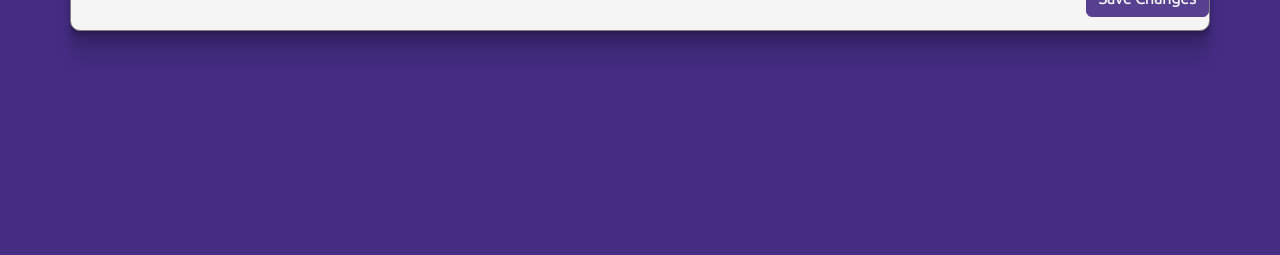
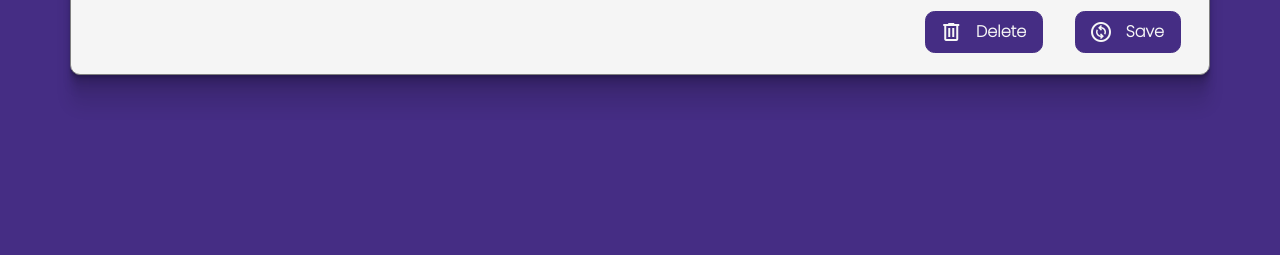
Before and after one commit to infinitus04/myMenuOnline, a Django app: page /client/category/38/ in a window 1280 px wide. Shown: the part 545-800 px from the top of the page. Run offline with Django 4.2, Linux system fonts and the light colour scheme; a user stored in the database is signed in; data comes from the database, SQL or seed files in the repository; both versions use the stored data as it was after the commit.

Commit message:
button updated and img preview added

```diff
--- a/client/views.py
+++ b/client/views.py
@@ -143,7 +143,10 @@ def itemAdd(request, id):
                 tags = tags,
                 header = header
             )
-            return redirect(f'/client/items/category={header.id}/')
+            if 'save' in request.POST:
+                return redirect(f'/client/items/category={header.id}/')
+            elif 'saveandnew':
+                return redirect(f'/client/items/category={header.id}/add/   ')
 
 
         return render(request, 'client/itemAdd.html', {'header': header })
--- a/static/css/styleAdmin.css
+++ b/static/css/styleAdmin.css
@@ -711,21 +744,67 @@ input[type="radio"]{
   }
 
   @media only screen and (max-width: 600px){
-
-    .setFixheight{
-        height: fit-content !important;
-    }
-
     .upperListCategory{
-        height: 62vh !important;
-
+        height: fit-content;
 
     }
     .categoryListIterm{
         width: 100%;
     }
     .catListRight{
-        width: 53%;
+        width: 51%;
+    }
+    .buttonListEdit{
+        justify-content: center !important;
     }
 
   }
+
+
+
+
+
+
+.buttonListEdit{
+    display: flex;
+    justify-content: end;
+  }
+  .buttonBlockEditItem{
+    display: flex;
+    justify-content: center;
+    align-items: center;
+    align-content: center;
+    margin: 0.5rem 1rem;
+    border: 1px solid var(--primaryDark);
+    padding: 0.5rem;
+    background-color: var(--primaryDark);
+    /* color: var(--navPrimaryDark) !important; */
+    border-radius: 0.6rem;
+  }
+  .buttonBlockEditItem , .buttonListEdit :hover{
+    cursor: pointer;
+  }
+  .buttonBlockEditItem > p {
+
+    margin: auto   0.5rem ;
+    color: var(--background);
+    font-weight: bolder;
+  }
+  .buttonBlockEditItem > span{
+    color: var(--background);
+  }
+
+#deleteButton:hover{
+
+    background-color: rgb(214, 22, 22);
+    transition: 0.3s;
+    border-color: whitesmoke;
+
+}
+#saveChangeButton:hover{
+
+    background-color: rgb(34, 162, 34);
+    transition: 0.3s;
+    border-color: whitesmoke;
+
+}
--- a/templates/client/categoryEdit.html
+++ b/templates/client/categoryEdit.html
@@ -31,17 +31,8 @@
       {% csrf_token %}
       <h2>Edit Category Details</h2>
       <div class="myleftright">
-        <div onclick="open_file1()" class="leftBlock">
-          {% if header.url %}
-          <input
-            accept="image/x-png,image/gif,image/jpeg"
-            type="file"
-            name="image"
-            id="input_file1"
-            src="{{header.image.url}}"
-            hidden
-          />
-          {% else %}
+        <div  class="leftBlock">
+
           <input
             accept="image/x-png,image/gif,image/jpeg"
             type="file"
@@ -49,18 +40,16 @@
             id="input_file1"
             hidden
           />
-          {% endif %}
-          <div class="grayBlock">
-            {% if header.url %}
-            <img src="{{header.image.url}}" alt="" />
 
-            {% else %}
-            <img src="{% static '/img/sadfrog.jpeg' %}" alt="" />
-
-            {% endif %}
+          <div onclick="open_file1()" class="myImgForEdit">
+            <img src="{{header.image.url}}" alt="">
+          </div>
+          <div onclick="open_file1()" id="" class="buttonBlockEditItem">
+            <span class="material-symbols-outlined">change_circle</span>
+            <p>Change Image</p>
           </div>
           <p id="fileName">Add Logo of Category</p>
-          <span class="material-symbols-outlined editS"> edit </span>
+
         </div>
         <div class="rightBlock">
           <!-- name  -->
@@ -87,9 +76,22 @@
         </div>
       </div>
       {% comment %} onclick="parent.location.href='item.html'" {% endcomment %}
-      <button type="submit" class="myResNextB btn btn-outline-primary">
+      <!-- <button type="submit" class="myResNextB btn btn-outline-primary">
         Save Changes
-      </button>
+      </button> -->
+      <div class="buttonListEdit">
+
+        <div id="deleteButton" class="buttonBlockEditItem">
+          <span class="material-symbols-outlined">delete</span>
+          <p>Delete</p>
+        </div>
+
+        <button type="submit" onclick="parent.location.href='item.html'" id="saveChangeButton" class="buttonBlockEditItem">
+          <span class="material-symbols-outlined">change_circle</span>
+          <p>Save</p>
+        </button>
+
+      </div>
     </form>
     <script
       src="https://cdn.jsdelivr.net/npm/bootstrap@5.3.1/dist/js/bootstrap.bundle.min.js"
--- a/templates/client/itemList.html
+++ b/templates/client/itemList.html
@@ -42,7 +42,7 @@
             <!-- <div class="nameCategory"> -->
          <div class="itermList">
            <h4>{{item.item_name}}</h4>
-           <h4>₹ {{item.price}}</h4>
+           <h4>Rs   {{item.price}}</h4>
 
           </div>
           <!-- </div> -->
--- a/templates/client/login.html
+++ b/templates/client/login.html
@@ -4,7 +4,7 @@
     <meta charset="UTF-8">
     <meta name="viewport" content="width=device-width, initial-scale=1.0">
     <title>Document</title>
-<<<<<<< HEAD
+
     <style>
         .alert {
           padding: 20px;
@@ -28,8 +28,7 @@
           color: black;
         }
         </style>
-=======
->>>>>>> 51940d6fa05b1f4f5fc149a0105eb60b4d3c5f9a
+
 </head>
 <body>
     <h3>THIS IS LOGIN PAGE FOR CLIENTS</h3>
```
Also changed, not shown: other parts of static/css/styleAdmin.css (+48 -15 lines), templates/client/categoryAdd.html (+11 -1 lines), templates/client/categoryList.html (+5 -3 lines), templates/client/itemAdd.html (+15 -2 lines), templates/designs/darkD.html (+1 -7 lines), db.sqlite3, media/images/sandwich.jpg.
